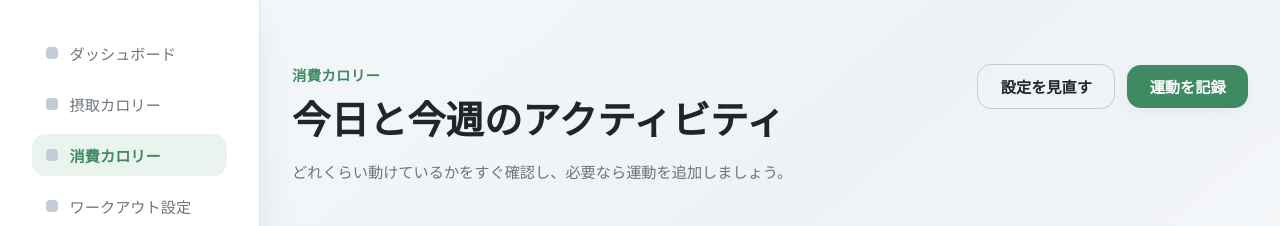
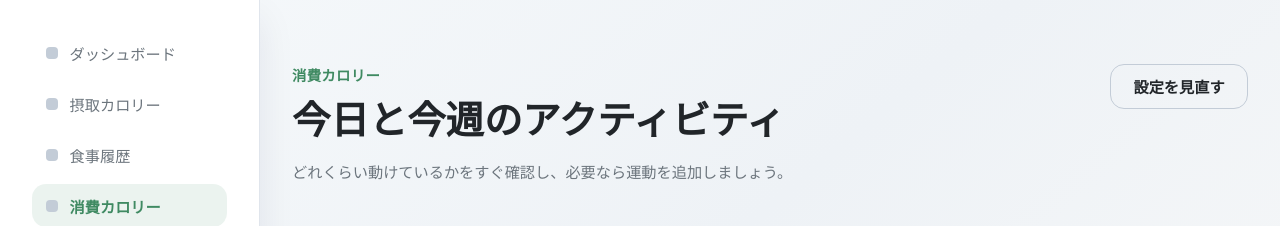
Before and after one commit to kazukittin/Daiett_App, a React app in the folder frontend/: page /burn in a window 1280 px wide. Shown: the top 226 px of the page. Built offline with nearby package versions, Linux system fonts and the light colour scheme; no server answers; the HTML template or start-up script is replaced by a standard one.

Commit message:
Add meal history page and simplify dashboard actions

```diff
--- a/frontend/src/App.jsx
+++ b/frontend/src/App.jsx
@@ -5,6 +5,7 @@ import HomeDashboard from "./screens/Home/HomeDashboard.jsx";
 import IntakeDashboard from "./screens/Intake/IntakeDashboard.jsx";
 import BurnDashboard from "./screens/Burn/BurnDashboard.jsx";
 import AddMeal from "./screens/Meals/AddMeal.jsx";
+import MealHistory from "./screens/Meals/MealHistory.jsx";
 import AddExercise from "./screens/Exercises/AddExercise.jsx";
 import AddWeight from "./screens/Weight/AddWeight.jsx";
 import WorkoutSettings from "./screens/Settings/WorkoutSettings.jsx";
@@ -16,6 +17,7 @@ export default function App() {
       <Route path="/intake" element={<IntakeDashboard />} />
       <Route path="/burn" element={<BurnDashboard />} />
       <Route path="/meals/new" element={<AddMeal />} />
+      <Route path="/meals/history" element={<MealHistory />} />
       <Route path="/weight/new" element={<AddWeight />} />
       <Route path="/exercises/new" element={<AddExercise />} />
       <Route path="/settings/workouts" element={<WorkoutSettings />} />
--- a/frontend/src/components/layout/Sidebar.jsx
+++ b/frontend/src/components/layout/Sidebar.jsx
@@ -5,6 +5,7 @@ import { useLocation, useNavigate } from "react-router-dom";
 const menu = [
   { label: "ダッシュボード", path: "/" },
   { label: "摂取カロリー", path: "/intake" },
+  { label: "食事履歴", path: "/meals/history" },
   { label: "消費カロリー", path: "/burn" },
   { label: "ワークアウト設定", path: "/settings/workouts" },
 ];
--- a/frontend/src/components/meals/TodayMealHighlight.jsx
+++ b/frontend/src/components/meals/TodayMealHighlight.jsx
@@ -32,10 +32,9 @@ export default function TodayMealHighlight({ meals, totalCalories }) {
       title="今日の食事ハイライト"
       action={
         <div className="meal-highlight-actions">
-          <Button variant="ghost" onClick={() => navigate("/intake")}>
+          <Button variant="ghost" onClick={() => navigate("/meals/history")}>
             食事履歴をもっと見る
           </Button>
-          <Button onClick={() => navigate("/meals/new")}>🍙 食事を追加</Button>
         </div>
       }
     >
@@ -50,7 +49,7 @@ export default function TodayMealHighlight({ meals, totalCalories }) {
 
       {latestMeals.length === 0 ? (
         <p className="muted">
-          まだ今日の食事が登録されていません。🍙 ボタンから追加してみましょう。
+          まだ今日の食事が登録されていません。食事履歴から過去の記録を確認できます。
         </p>
       ) : (
         <ul className="meal-highlight-list">
--- a/frontend/src/screens/Burn/BurnDashboard.jsx
+++ b/frontend/src/screens/Burn/BurnDashboard.jsx
@@ -74,11 +74,8 @@ export default function BurnDashboard() {
               <p className="muted">どれくらい動けているかをすぐ確認し、必要なら運動を追加しましょう。</p>
             </div>
             <div className="header-actions">
-              <button type="button" className="ds-button secondary" onClick={() => navigate("/settings/workout")}>
+              <button type="button" className="ds-button secondary" onClick={() => navigate("/settings/workouts")}>
                 設定を見直す
-              </button>
-              <button type="button" className="ds-button primary" onClick={() => navigate("/exercises/add")}>
-                運動を記録
               </button>
             </div>
           </header>
--- a/frontend/src/screens/Intake/IntakeDashboard.jsx
+++ b/frontend/src/screens/Intake/IntakeDashboard.jsx
@@ -173,10 +173,6 @@ export default function IntakeDashboard() {
               <h1 className="page-title">摂取カロリー</h1>
               <p className="muted">今日の食事と摂取量をひと目で確認できます</p>
             </div>
-            <div className="intake-actions">
-              <button type="button" className="btn secondary">食品を検索</button>
-              <button type="button" className="btn primary">食事を追加</button>
-            </div>
           </header>
 
           <div className="intake-grid">
--- /dev/null
+++ b/frontend/src/screens/Meals/MealHistory.jsx
@@ -0,0 +1,107 @@
+import React, { useEffect, useMemo, useState } from "react";
+import Sidebar from "../../components/layout/Sidebar.jsx";
+import Card from "../../components/ui/Card.jsx";
+import { getMealRecords } from "../../api/meals.js";
+import { getMealLabel } from "../../utils/meals.js";
+
+const formatDate = (dateString) => {
+  if (!dateString) return "";
+  const date = new Date(dateString);
+  return date.toLocaleDateString("ja-JP", { year: "numeric", month: "short", day: "numeric", weekday: "short" });
+};
+
+export default function MealHistory() {
+  const [records, setRecords] = useState([]);
+  const [loading, setLoading] = useState(true);
+  const [error, setError] = useState("");
+  const [keyword, setKeyword] = useState("");
+  const [selectedDate, setSelectedDate] = useState("");
+
+  useEffect(() => {
+    getMealRecords()
+      .then((data) => {
+        if (Array.isArray(data?.records)) {
+          setRecords(data.records);
+        } else if (Array.isArray(data)) {
+          setRecords(data);
+        } else {
+          setRecords([]);
+        }
+      })
+      .catch(() => setError("食事履歴の取得に失敗しました。"))
+      .finally(() => setLoading(false));
+  }, []);
+
+  const filteredRecords = useMemo(() => {
+    const lowerKeyword = keyword.trim().toLowerCase();
+    return records.filter((record) => {
+      if (selectedDate && record.date !== selectedDate) return false;
+      if (!lowerKeyword) return true;
+
+      const memoText = record.memo?.toLowerCase() || "";
+      const foodNames = (record.foods || []).map((food) => food.name?.toLowerCase() || "").join(" ");
+      return memoText.includes(lowerKeyword) || foodNames.includes(lowerKeyword);
+    });
+  }, [keyword, records, selectedDate]);
+
+  return (
+    <div className="app-shell">
+      <Sidebar />
+      <main className="main-shell">
+        <section className="page meal-history-page">
+          <header className="page-header meal-history-header">
+            <div>
+              <p className="eyebrow">食事履歴</p>
+              <h1 className="page-title">過去の食事を振り返る</h1>
+              <p className="muted">いつ・どんな食事をしたかをまとめて確認できます。</p>
+            </div>
+
+            <div className="meal-history-filters">
+              <label className="filter-field">
+                <span>日付で絞り込む</span>
+                <input type="date" value={selectedDate} onChange={(event) => setSelectedDate(event.target.value)} />
+              </label>
+              <label className="filter-field">
+                <span>キーワード検索</span>
+                <input
+                  type="search"
+                  placeholder="食品名やメモで検索"
+                  value={keyword}
+                  onChange={(event) => setKeyword(event.target.value)}
+                />
+              </label>
+            </div>
+          </header>
+
+          <Card title="食事履歴一覧" className="meal-history-card">
+            {loading ? (
+              <p className="muted">読込中です…</p>
+            ) : error ? (
+              <p className="muted">{error}</p>
+            ) : filteredRecords.length === 0 ? (
+              <p className="muted">該当する食事履歴がありません。</p>
+            ) : (
+              <ul className="meal-history-list">
+                {filteredRecords.map((record) => (
+                  <li key={`${record.id}-${record.date}`} className="meal-history-row">
+                    <div className="meal-history-meta">
+                      <span className="meal-history-date">{formatDate(record.date)}</span>
+                      <span className="meal-history-type">{getMealLabel(record.mealType)}</span>
+                      <span className="meal-history-calories">{record.totalCalories || 0} kcal</span>
+                    </div>
+                    <div className="meal-history-body">
+                      <div className="meal-history-foods">
+                        {(record.foods || []).map((food) => food.name).filter(Boolean).join("、 ") || "食品の記録なし"}
+                      </div>
+                      {record.memo ? <div className="meal-history-memo">{record.memo}</div> : null}
+                    </div>
+                  </li>
+                ))}
+              </ul>
+            )}
+          </Card>
+        </section>
+      </main>
+    </div>
+  );
+}
--- a/frontend/src/styles/global.css
+++ b/frontend/src/styles/global.css
@@ -1918,3 +1918,86 @@ a {
     justify-content: space-between;
   }
 }
+
+.meal-history-header {
+  display: flex;
+  justify-content: space-between;
+  gap: var(--spacing-lg);
+  flex-wrap: wrap;
+  align-items: flex-end;
+}
+
+.meal-history-filters {
+  display: grid;
+  grid-template-columns: repeat(auto-fit, minmax(180px, 1fr));
+  gap: var(--spacing-sm);
+  min-width: 320px;
+}
+
+.filter-field {
+  display: flex;
+  flex-direction: column;
+  gap: 6px;
+  font-size: 0.9rem;
+  color: var(--color-text-muted);
+}
+
+.filter-field input {
+  padding: 10px 12px;
+  border-radius: 12px;
+  border: 1px solid var(--color-border-strong);
+  font-size: 1rem;
+}
+
+.meal-history-list {
+  list-style: none;
+  padding: 0;
+  margin: 0;
+  display: flex;
+  flex-direction: column;
+  gap: var(--spacing-md);
+}
+
+.meal-history-row {
+  border: 1px solid var(--color-border-strong);
+  border-radius: 14px;
+  padding: var(--spacing-md);
+  display: flex;
+  flex-direction: column;
+  gap: var(--spacing-sm);
+}
+
+.meal-history-meta {
+  display: flex;
+  gap: var(--spacing-sm);
+  align-items: baseline;
+  flex-wrap: wrap;
+  font-weight: 600;
+}
+
+.meal-history-date {
+  color: var(--color-text-muted);
+}
+
+.meal-history-type {
+  padding: 4px 10px;
+  border-radius: 999px;
+  background: var(--color-surface-muted);
+  font-size: 0.9rem;
+}
+
+.meal-history-calories {
+  color: var(--color-primary);
+}
+
+.meal-history-body {
+  display: flex;
+  flex-direction: column;
+  gap: 6px;
+  line-height: 1.5;
+}
+
+.meal-history-memo {
+  color: var(--color-text-muted);
+  font-size: 0.95rem;
+}
--- /dev/null
+++ b/frontend/src/utils/meals.js
@@ -0,0 +1,8 @@
+const MEAL_LABELS = {
+  breakfast: "朝食",
+  lunch: "昼食",
+  dinner: "夕食",
+  snack: "間食",
+};
+
+export const getMealLabel = (mealType) => MEAL_LABELS[mealType] || "食事";
```
